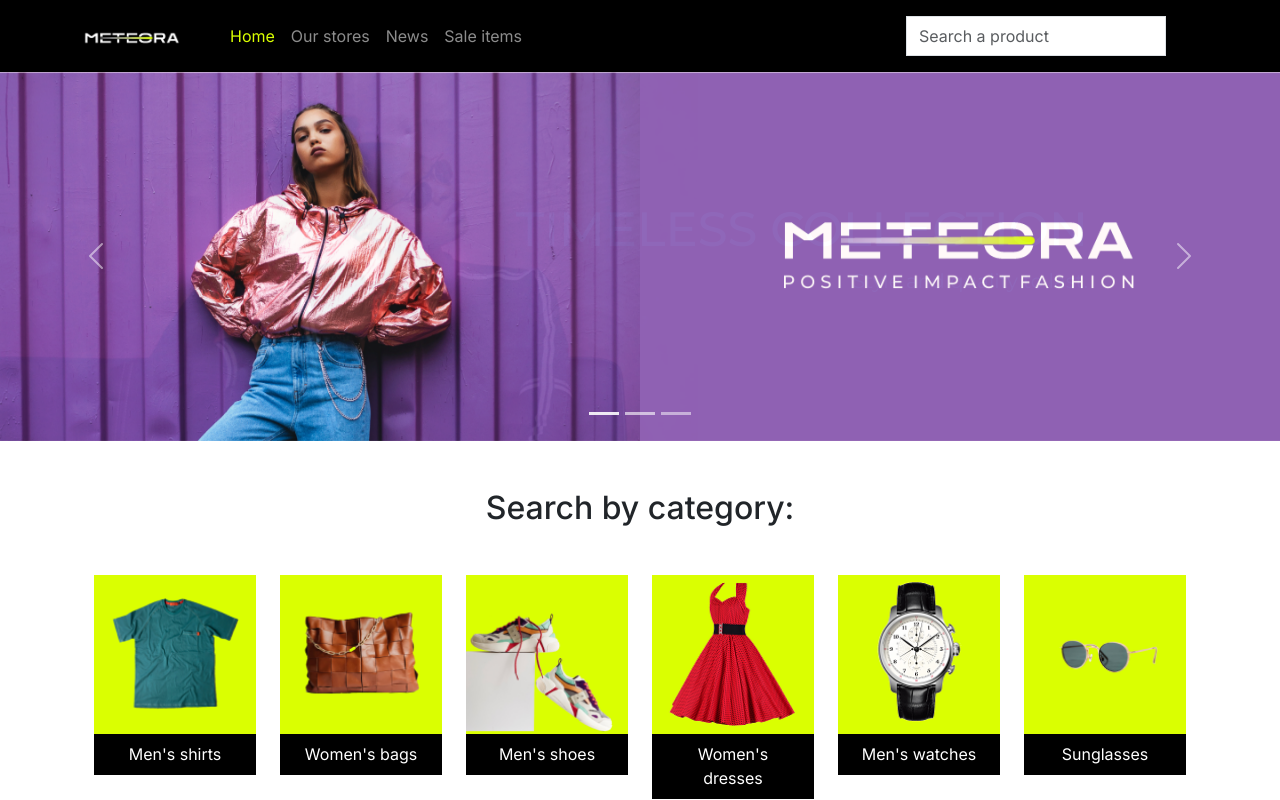
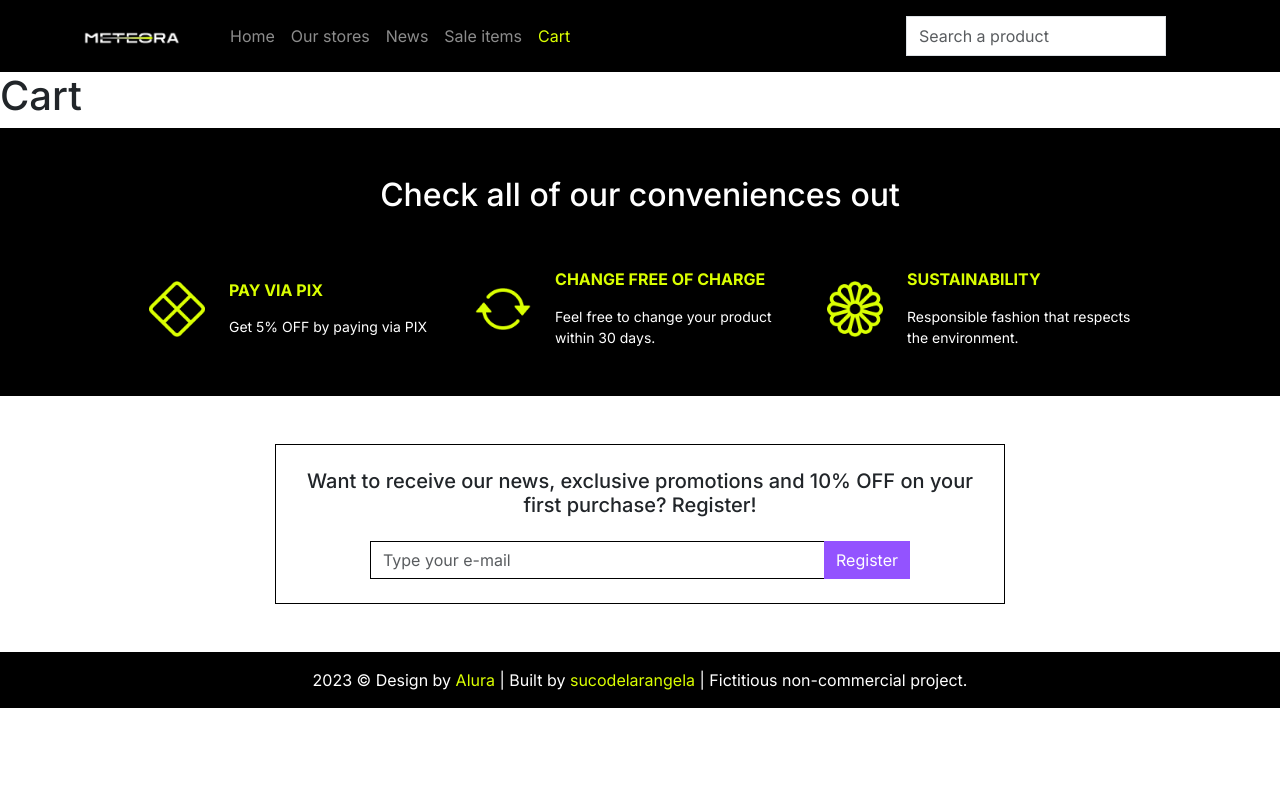
Before and after one commit to sucodelarangela/meteora, a Vue app: page /cart in a window 1280 px wide. Shown: the top 800 px of the page. Built offline with nearby package versions, Linux system fonts and the light colour scheme; no server answers.

Commit message:
refactor: add routes for cart and setup navigation

```diff
--- a/src/App.vue
+++ b/src/App.vue
@@ -1,18 +1,13 @@
 <script setup lang="ts">
-import Carousel from './components/CarouselVue.vue';
-import CategoryCard from './components/CategoryCard.vue';
 import Conveniences from './components/Conveniences.vue';
 import Footer from './components/Footer.vue';
 import Form from './components/Form.vue';
 import NavBar from './components/NavBar.vue';
-import ProductsCards from './components/ProductsCards.vue';
 </script>
 
 <template>
   <NavBar />
-  <Carousel />
-  <CategoryCard />
-  <ProductsCards />
+  <RouterView />
   <Conveniences />
   <Form />
   <Footer />
--- a/src/components/NavBar.vue
+++ b/src/components/NavBar.vue
@@ -2,9 +2,9 @@
   <!-- Código doc bootstrap para edição -->
   <header class="navbar navbar-expand-md navbar-dark bg-black p-0">
     <div class="container-fluid container-lg">
-      <a class="navbar-brand" href="#">
+      <RouterLink to="/" class="navbar-brand" href="#">
         <img src="@/assets/images/logo/logo_white.png" alt="" aria-hidden="true" />
-      </a>
+      </RouterLink>
       <!-- Botão hamburguer mobile -->
       <button
         class="navbar-toggler border-0"
@@ -34,7 +34,9 @@
 
         <ul class="navbar-nav me-auto">
           <li class="nav-item py-2 border-bottom">
-            <a class="nav-link p-0 p-md-2 active" aria-current="page" href="#">Home</a>
+            <RouterLink to="/" class="nav-link p-0 p-md-2" aria-current="page" href="#"
+              >Home</RouterLink
+            >
           </li>
           <li class="nav-item py-2 border-bottom">
             <a class="nav-link p-0 p-md-2" href="#">Our stores</a>
@@ -42,8 +44,11 @@
           <li class="nav-item py-2 border-bottom">
             <a class="nav-link p-0 p-md-2" href="#">News</a>
           </li>
+          <li class="nav-item py-2 border-bottom">
+            <a class="nav-link p-0 p-md-2" href="#">Sale items</a>
+          </li>
           <li class="nav-item py-2">
-            <a class="nav-link p-0 p-md-2" href="#">Sale items</a>
+            <RouterLink to="/cart" class="nav-link p-0 p-md-2" href="#">Cart</RouterLink>
           </li>
         </ul>
         <!-- Input tablet+ -->
@@ -78,6 +83,7 @@
 </template>
 
 <script setup lang="ts">
+import { RouterLink } from 'vue-router';
 import { useProductsStore } from '../stores/ProductsStore';
 
 const productsStore = useProductsStore();
@@ -107,7 +113,7 @@
 
 .nav-link {
   &:hover,
-  &.active {
+  &.router-link-active {
     color: v.$primary-yellow !important;
   }
 }
--- a/src/router/index.ts
+++ b/src/router/index.ts
@@ -1,22 +1,19 @@
 import { createRouter, createWebHistory } from 'vue-router';
-// import HomeView from '../views/HomeView.vue'
+import Home from '@/views/Home.vue';
 
 const router = createRouter({
   history: createWebHistory(import.meta.env.BASE_URL),
   routes: [
-    // {
-    //   path: '/',
-    //   name: 'home',
-    //   component: HomeView
-    // },
-    // {
-    //   path: '/about',
-    //   name: 'about',
-    //   // route level code-splitting
-    //   // this generates a separate chunk (About.[hash].js) for this route
-    //   // which is lazy-loaded when the route is visited.
-    //   component: () => import('../views/AboutView.vue')
-    // }
+    {
+      path: '/',
+      name: 'home',
+      component: Home
+    },
+    {
+      path: '/cart',
+      name: 'cart',
+      component: () => import('@/views/Cart.vue')
+    }
   ]
 });
 
--- /dev/null
+++ b/src/views/Cart.vue
@@ -0,0 +1,5 @@
+<template>
+  <h1>Cart</h1>
+</template>
+
+<script setup lang="ts"></script>
--- /dev/null
+++ b/src/views/Home.vue
@@ -0,0 +1,11 @@
+<template>
+  <Carousel />
+  <CategoryCard />
+  <ProductsCards />
+</template>
+
+<script setup lang="ts">
+import Carousel from '@/components/CarouselVue.vue';
+import CategoryCard from '@/components/CategoryCard.vue';
+import ProductsCards from '@/components/ProductsCards.vue';
+</script>
--- a/tsconfig.app.json
+++ b/tsconfig.app.json
@@ -3,7 +3,6 @@
   "include": ["env.d.ts", "src/**/*", "src/**/*.vue"],
   "exclude": ["src/**/__tests__/*"],
   "compilerOptions": {
-    "composite": true,
     "baseUrl": ".",
     "paths": {
       "@/*": ["./src/*"]
```
